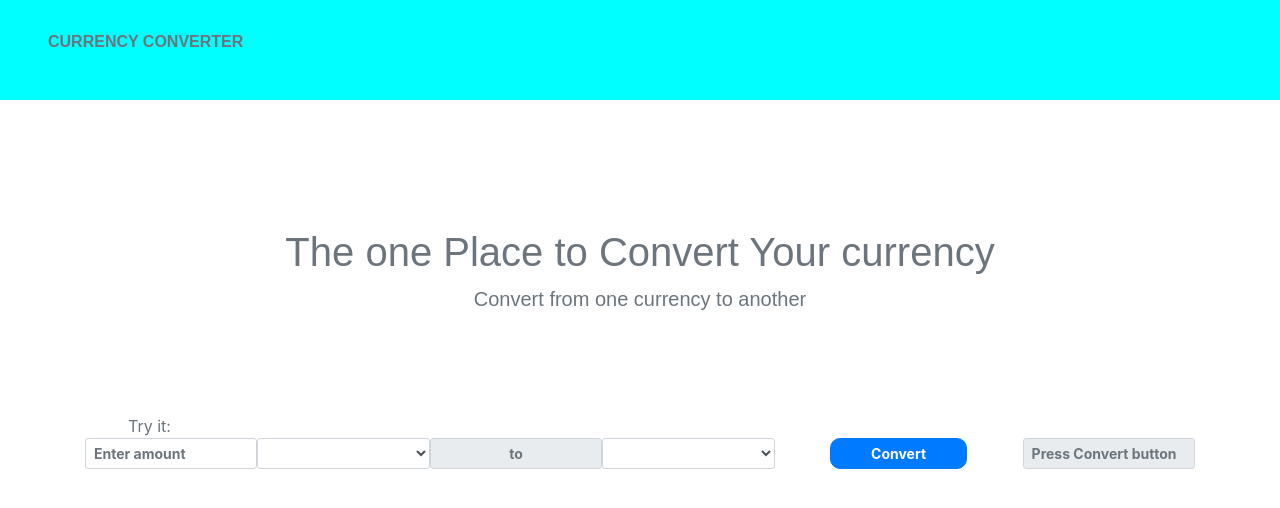
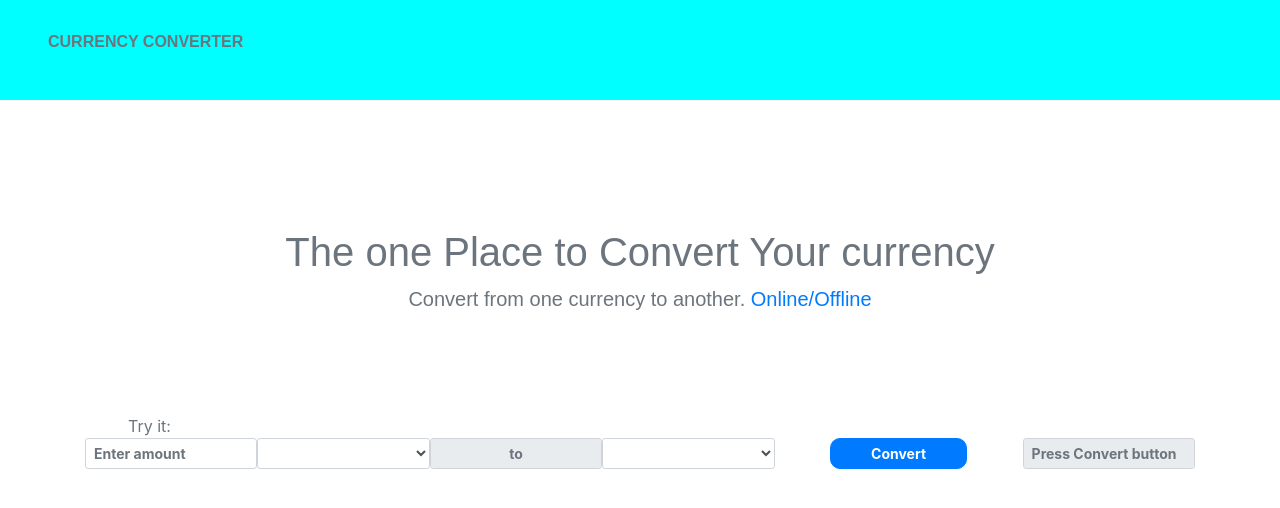
Before and after one commit to zack403/zack403.github.io, a plain HTML site: page index.html in a window 1280 px wide. Drawn offline with nearby package versions, Linux system fonts and the light colour scheme; no server answers.

Commit message:
update index.html

```diff
--- a/index.html
+++ b/index.html
@@ -20,7 +20,7 @@
     </header>
     <div class="cont text-center text-secondary">
         <h1>The one Place to Convert Your currency</h1>
-        <p class="lead">Convert from one currency to another</p>
+        <p class="lead">Convert from one currency to another. <span class="text-primary align-top">Online/Offline</span> </p>
     </div>
     <div class="wrap">
         <span class="try text-secondary">Try it:</span>
```
